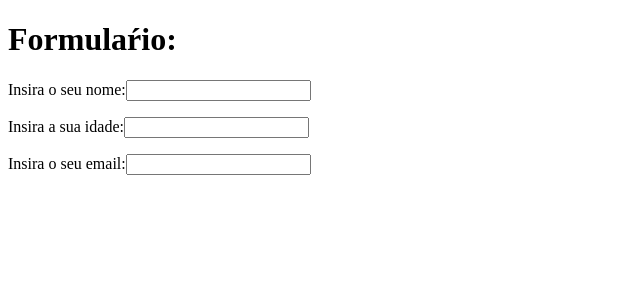
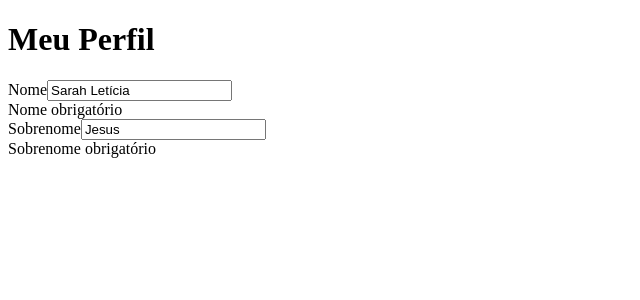
Before and after one commit to SarahLJesus/atividade.form, a Vue app: page / in a window 1280 px wide. Shown: the top 300 px of the page, without its empty margins (0-640 px from the left). Built offline with nearby package versions, Linux system fonts and the light colour scheme.

Commit message:
alteração

```diff
--- a/src/App.vue
+++ b/src/App.vue
@@ -1,25 +1,44 @@
 <script setup>
 import { ref } from 'vue'
-const nome = ref('')
-const idade = ref('')
-const email = ref('')
+const user = ref({
+  name: 'Sarah Letícia',
+  surname: 'Jesus',
+  email: 'sarahletjesus1908@gmail.com',
+})
+const mostrarPerfil = ref(false)
 
+function salvarPerfil() {
+  mostrarPerfil.value = true
+}
 </script>
 
 <template>
-  <div class="form">
+  <div class="container">
     <main>
-      <form action="">
-        <h1>Formulaŕio:</h1>
-        <label for="nome">Insira o seu nome:</label>
-        <input v-model="nome" />
-        <p></p>
-        <label for="idade">Insira a sua idade:</label>
-        <input type="number" v-model="idade" />
-        <p></p>
-        <label for="email">Insira o seu email:</label>
-        <input v-model="email" />
-      </form>
+      <h1>Meu Perfil</h1>
+        <transition name="form" mode="out-in">
+        <section v-if="mostrarPerfil">
+        <button class="btn btn-info" @click="mostrarPerfil = false">Esconder</button>
+        </section>
+        <form v-else class="row g-3 was-validated" @submit.prevent="salvarPerfil()" validate>
+          <div class="col-md-4">
+            <label for="nameField" class="form-label">Nome</label>
+            <input type="text" class="form-control" id="nameField" v-model="user.name" required />
+            <div class="invalid-feedback">Nome obrigatório</div>
+          </div>
+          <div class="col-md-4">
+            <label for="surnameField" class="form-label">Sobrenome</label>
+            <input
+              type="text"
+              class="form-control"
+              id="surnameField"
+              v-model="user.surname"
+              required
+            />
+            <div class="invalid-feedback">Sobrenome obrigatório</div>
+          </div>
+          </form>
+        </transition>
     </main>
   </div>
 </template>
```
